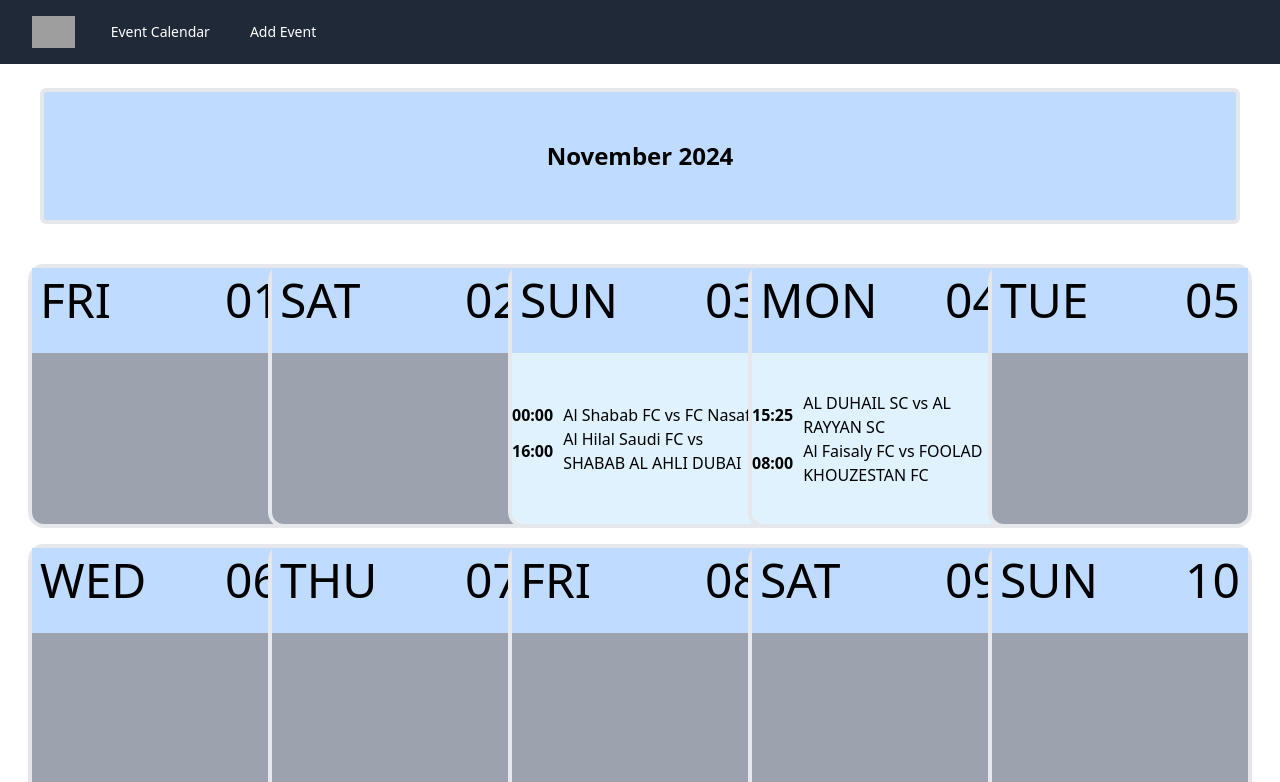
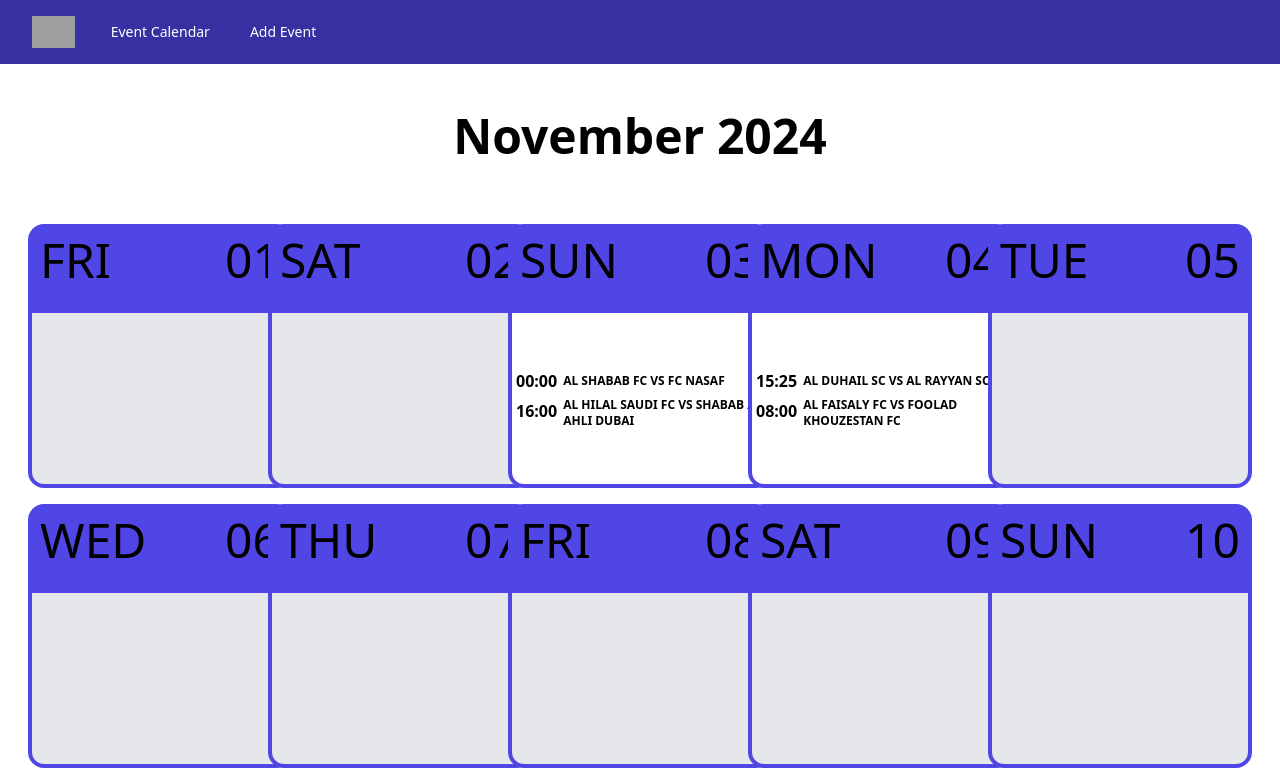
Before and after one commit to SzepesiBalazs/SR-SportCalendar-Exercise, a Vue app: page / in a window 1280 px wide. Shown: the top 782 px of the page. Built offline with nearby package versions, Linux system fonts and the light colour scheme; grey boxes are pictures that could not be loaded.

Commit message:
Styled calendar page

```diff
--- a/src/App.vue
+++ b/src/App.vue
@@ -1,7 +1,7 @@
 <template>
   <header>
     <div class="wrapper">
-      <nav class="bg-gray-800">
+      <nav class="bg-indigo-800">
         <div class="mx-auto max-w-7xl px-2 sm:px-6 lg:px-8">
           <div class="relative flex h-16 items-center justify-between">
             <div class="absolute inset-y-0 left-0 flex items-center sm:hidden">
@@ -47,7 +47,7 @@
               <div class="flex shrink-0 items-center">
                 <img
                   class="h-8 w-auto"
-                  src="https://tailwindui.com/plus/img/logos/mark.svg?color=indigo&shade=500"
+                  src="https://cdn-ilbncnn.nitrocdn.com/DPmYvNpoKujWQybCKacXenezezvtijDX/assets/images/source/rev-e79879c/sportradar.com/wp-content/uploads/2023/11/Sportradar-Brand-Line_Color_Black.svg"
                   alt="Your Company"
                 />
               </div>
--- a/src/views/EventCalendar.vue
+++ b/src/views/EventCalendar.vue
@@ -1,17 +1,16 @@
 <template>
   <div
-    class="box-content h-32 mb-8 border-4 place-content-center text-center bg-blue-200 rounded-md"
-  >
-    <p class="text-2xl font-extrabold">{{ currentMonth }}</p>
+    class="box-content h-24 mb-8 place-content-center text-center rounded" >
+    <p class="text-5xl font-extrabold">{{ currentMonth }}</p>
   </div>
   <div class="grid lg:grid-cols-5 md:grid-cols-3 sm:grid-cols-1 place-items-center">
     <div
       v-for="dayObject in daysArray"
       :key="dayObject.day"
-      class="box-content md:h-48 md:w-48 lg:h-64 lg:w-64 sm:h-64 sm:w-64 m-2 border-4 grid grid-rows-3 hover:scale-105 rounded-2xl"
-      :class="[dayObject.events.length ? 'bg-sky-100' : 'bg-gray-400']"
+      class="box-content md:h-48 md:w-48 lg:h-64 lg:w-64 sm:h-64 sm:w-64 m-2 border-4 border-indigo-600 grid grid-rows-3 hover:scale-105 rounded-2xl"
+      :class="[dayObject.events.length ? 'bg-white' : 'bg-gray-200']"
     >
-      <div class="row-span-1 bg-blue-200 grid grid-cols-2">
+      <div class="row-span-1 bg-indigo-600 rounded-t grid grid-cols-2">
         <p class="text-5xl col-span-1 text-left m-2">{{ dayObject.nameOfDay }}</p>
         <p class="text-5xl col-span-1 text-right m-2">{{ dayObject.day }}</p>
       </div>
@@ -21,10 +20,10 @@
             class="grid grid-cols-5"
             :to="{ name: 'event-details', params: { id: event.id } }"
           >
-            <p class="cols-span-1 font-bold place-content-center">
+            <p class="cols-span-1 font-bold place-content-center pl-1">
               {{ formatingUTCTime(event.startTime) }}
             </p>
-            <p class="col-span-4">
+            <p class="col-span-4 text-xs font-bold uppercase pt-1">
               {{ validateCompetitor(event.homeTeam) }} vs {{ validateCompetitor(event.awayTeam) }}
             </p>
           </RouterLink>
```
Also changed, not shown: 1 other file (tests, documents, lock files or other folders).
